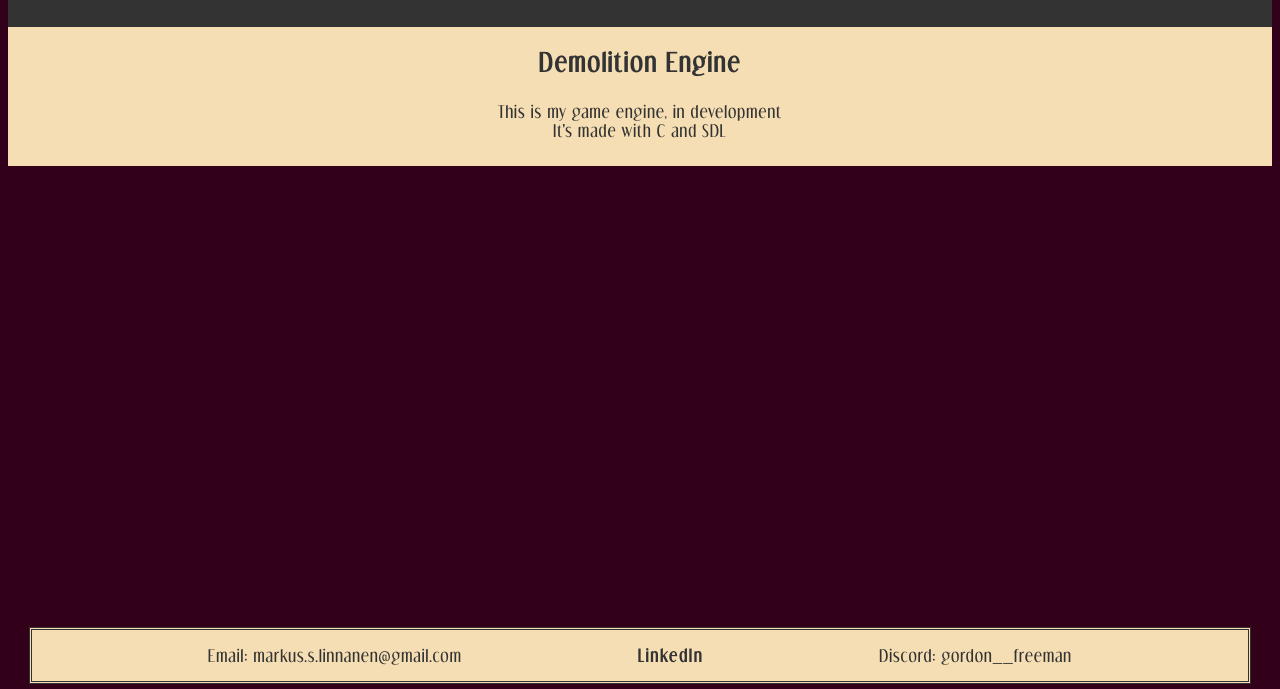
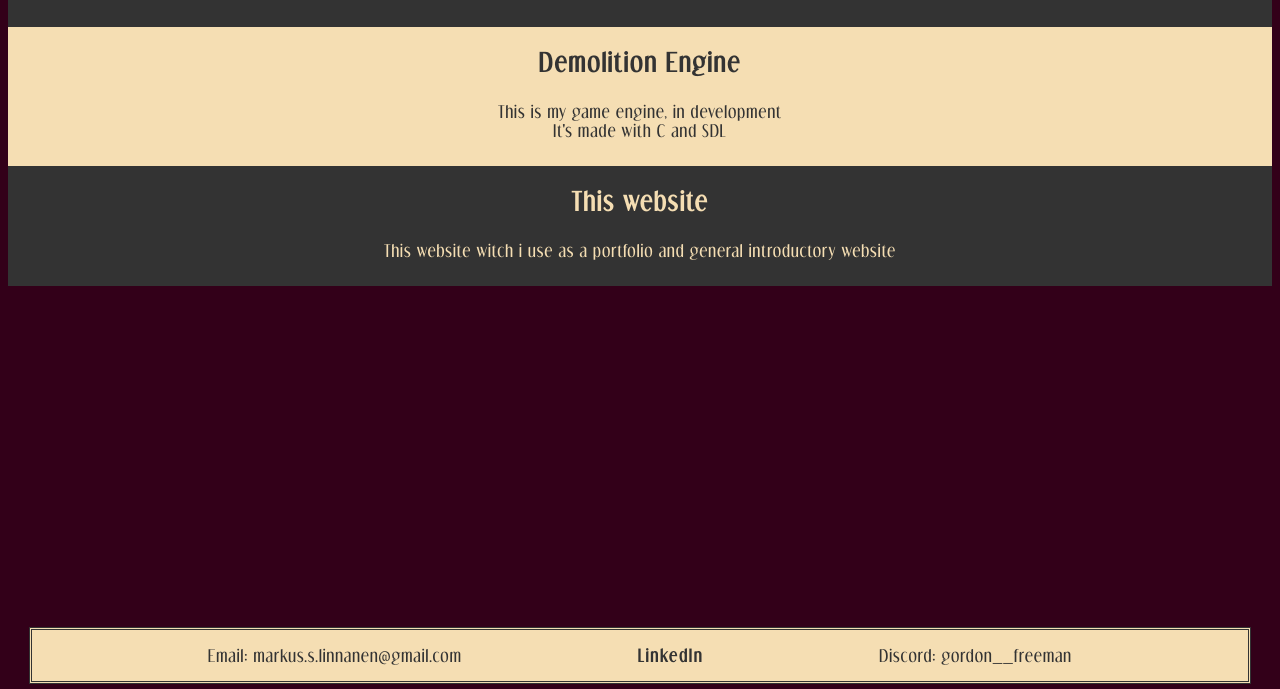
Before and after one commit to Count-X/count-x.github.io, a plain HTML site: page projects.html in a window 1280 px wide. Shown: the part 111-800 px from the top of the page. Drawn offline with Linux system fonts and the light colour scheme.

Commit message:
Update projects.html

```diff
--- a/projects.html
+++ b/projects.html
@@ -24,6 +24,12 @@
 			It's made with C and SDL<br>
 		</p>
 	</div>
+	<div class="section1" style="margin-bottom:5%">
+		<a href="index.html">This website</a>
+		<p>
+			This website witch i use as a portfolio and general introductory website<br>
+		</p>
+	</div>
 
 	<footer class="footer">
 		<p>Email: markus.s.linnanen@gmail.com</p>
```
